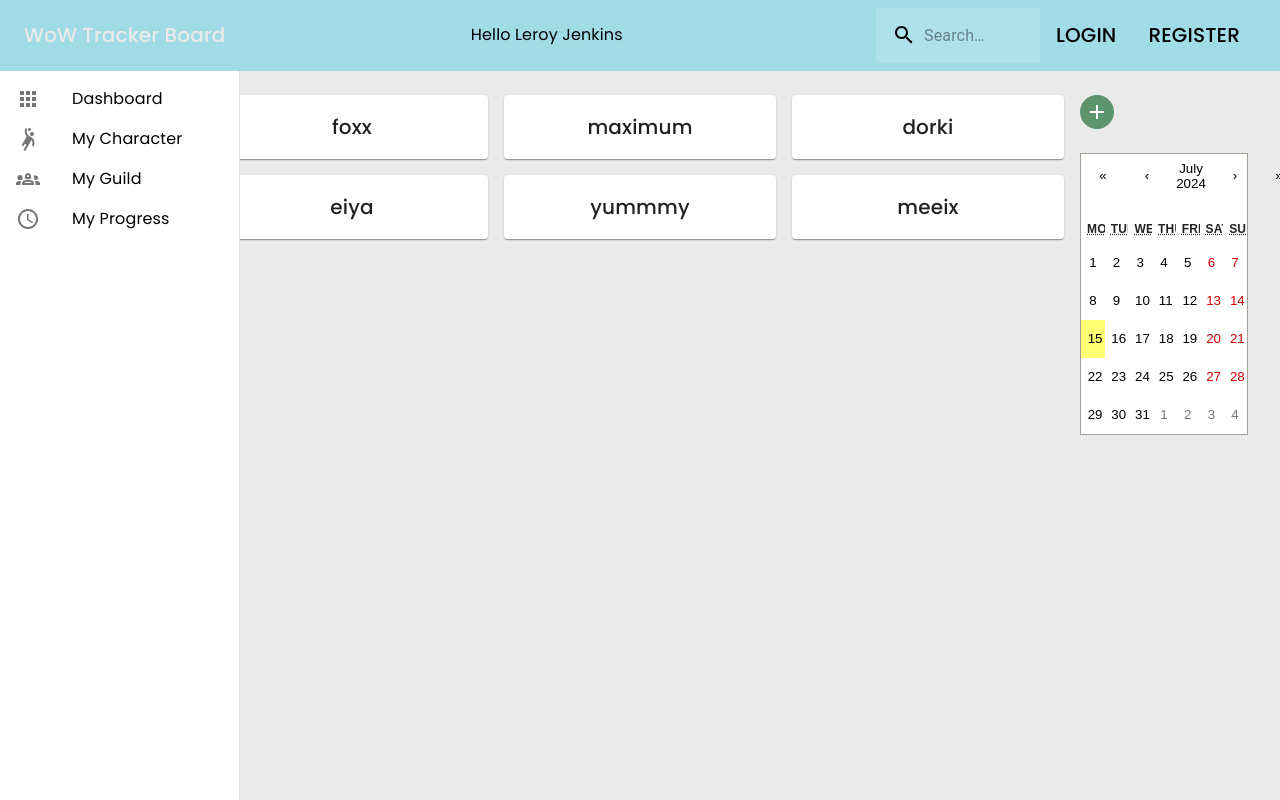
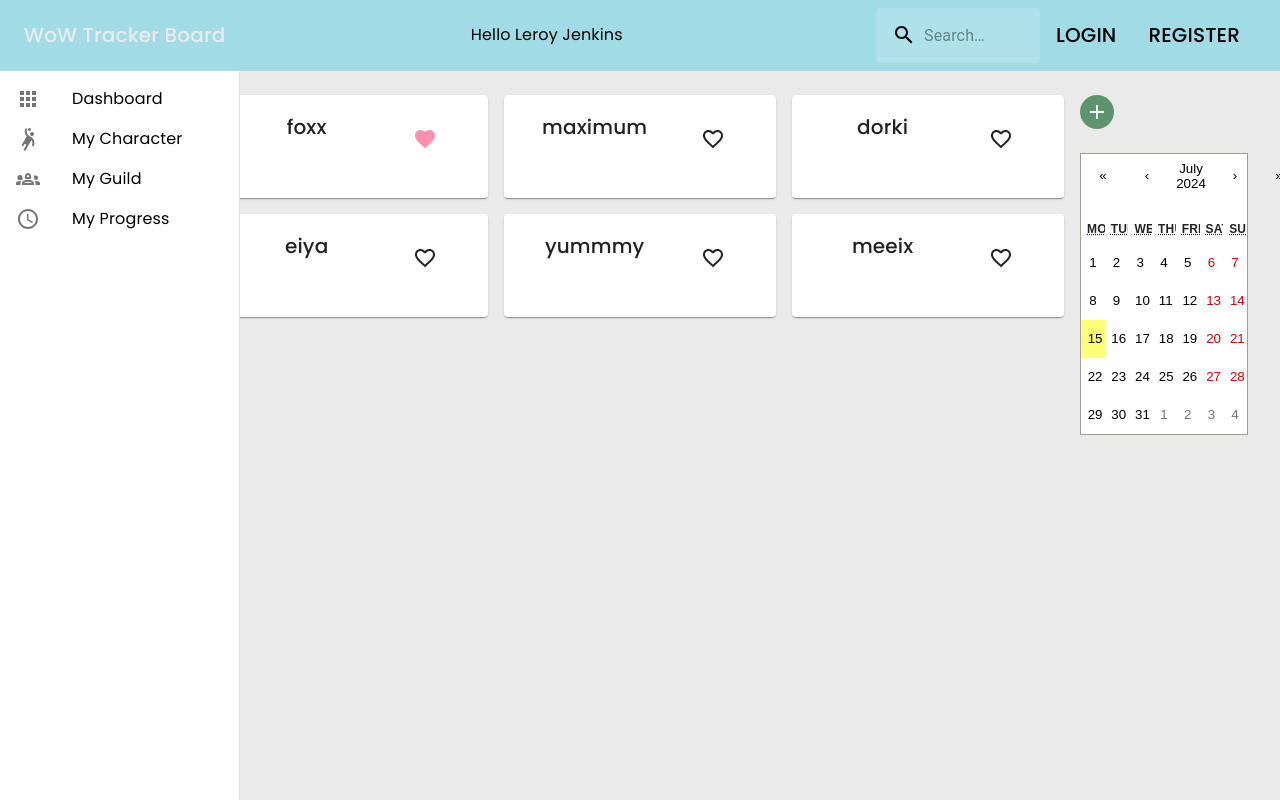
Before and after one commit to kattschmidtt/wow-tracker-dashboard, a React (Vite) app in the folder client/: page / in a window 1280 px wide. Shown: the top 800 px of the page. Built offline with nearby package versions, Linux system fonts and the light colour scheme.

Commit message:
added favoriting to character cards. added other pages for later use

```diff
--- a/client/src/Pages/Home.tsx
+++ b/client/src/Pages/Home.tsx
@@ -16,13 +16,32 @@
   }, [])
 
   //amount of characters in favorite list (random WoW streamers I watch)
+  //will switch to user context when backend is finished
   const charList = [
-    'foxx',
-    'maximum',
-    'dorki',
-    'eiya',
-    'yummmy',
-    'meeix'
+    {
+      name: 'foxx',
+      isFavorite: true
+    },
+    {
+      name: 'maximum',
+      isFavorite: false
+    },
+    {
+      name: 'dorki',
+      isFavorite: false
+    },
+    {
+      name: 'eiya',
+      isFavorite: false
+    },
+    {
+      name: 'yummmy',
+      isFavorite: false
+    },
+    {
+      name: 'meeix',
+      isFavorite: false
+    }
   ]
 
   return (
@@ -34,9 +53,9 @@
           </Grid>
           <Grid item xs={12} sm={8} md={8}>
             <Grid container spacing={2}>
-              {charList.map((name, idx) => (
+              {charList.map((item, idx) => (
                 <Grid item key={idx} xs={12} sm={4} md={4}>
-                  <CharacterCard charId={idx} name={name} />
+                  <CharacterCard charId={idx} favorite={item.isFavorite} name={item.name} />
                 </Grid>
               ))}
             </Grid>
--- a/client/src/components/CharacterSelect/CharacterCard.tsx
+++ b/client/src/components/CharacterSelect/CharacterCard.tsx
@@ -1,16 +1,22 @@
-import { Padding } from '@mui/icons-material';
 import Card from '@mui/material/Card';
 import CardContent from '@mui/material/CardContent';
 import { NavLink } from 'react-router-dom';
+import FavoriteIcon from '@mui/icons-material/Favorite';
+import FavoriteBorderIcon from '@mui/icons-material/FavoriteBorder';
+import { useState } from 'react';
+import { BorderColor } from '@mui/icons-material';
+import { Grid } from '@mui/material';
 
 interface CharacterCardProps {
   charId: number;
   name: string;
+  favorite: boolean;
 }
 
 const CharacterCard = (props: CharacterCardProps ) => {
 
-  const {charId, name} = props;
+  const {charId, name, favorite} = props;
+  const [isFavorite, setIsFavorite] = useState(favorite); //false for now, default value will be based on user context
 
   const cardNavStyles = {
     color: 'inherit',
@@ -25,12 +31,41 @@
     fontFamily: 'Poppins',
   };
 
+  const handleSetFavorite = (e: React.MouseEvent<SVGSVGElement>) => {
+    //when user presses heart button, set it as favorite to backend
+    setIsFavorite(!isFavorite);
+    //update userContext in db
+    console.log('toggled ', !isFavorite);
+  }
+
   return (
     <div>
       <Card sx={{ minWidth: 220, paddingBottom: '1rem', paddingTop: '1rem'}}>
-        <CardContent component={NavLink} to={`/${name}-${charId}`} sx={cardNavStyles} >
-          {name}
-        </CardContent>
+        <Grid container>
+          <Grid item xs={8}>
+            <CardContent component={NavLink} to={`/${name}-${charId}`} sx={cardNavStyles}>
+              {name}
+            </CardContent>
+          </Grid>
+          <Grid>
+          <CardContent >
+            {isFavorite ? (
+              <FavoriteIcon onClick={handleSetFavorite} sx={{
+                color: '#FF91AF',
+                '&:hover': {
+                  color: '#FF69B4',
+                },
+              }} />
+            ) : (
+              <FavoriteBorderIcon onClick={handleSetFavorite} sx={{
+                '&:hover': {
+                  color: '#FF69B4',
+                },
+              }}/>
+            )}
+          </CardContent>
+          </Grid>
+        </Grid>
       </Card>
 
     </div>
--- a/client/src/components/Sidebar/NavigationSidebar.tsx
+++ b/client/src/components/Sidebar/NavigationSidebar.tsx
@@ -85,7 +85,7 @@
           {sideLinks.map(sidebarItem => {
             const Icon = icons[sidebarItem.icon]
             return (
-              <Tooltip title={sidebarItem.tooltip} placement="right">
+              <Tooltip key={sidebarItem.id} title={sidebarItem.tooltip} placement="right">
                 <ListItem disablePadding component={NavLink} to={sidebarItem.path} sx={{textDecoration: 'none', color: 'black'}}>
                   <ListItemButton key={sidebarItem.path}>
                     <ListItemIcon>
```
Also changed, not shown: client/src/Pages/Login.tsx (added), client/src/Pages/MyCharacter.tsx (added), client/src/Pages/MyGuild.tsx (added), client/src/Pages/MyProgress.tsx (added), client/src/Pages/Register.tsx (added), client/src/Pages/Settings.tsx (added).
